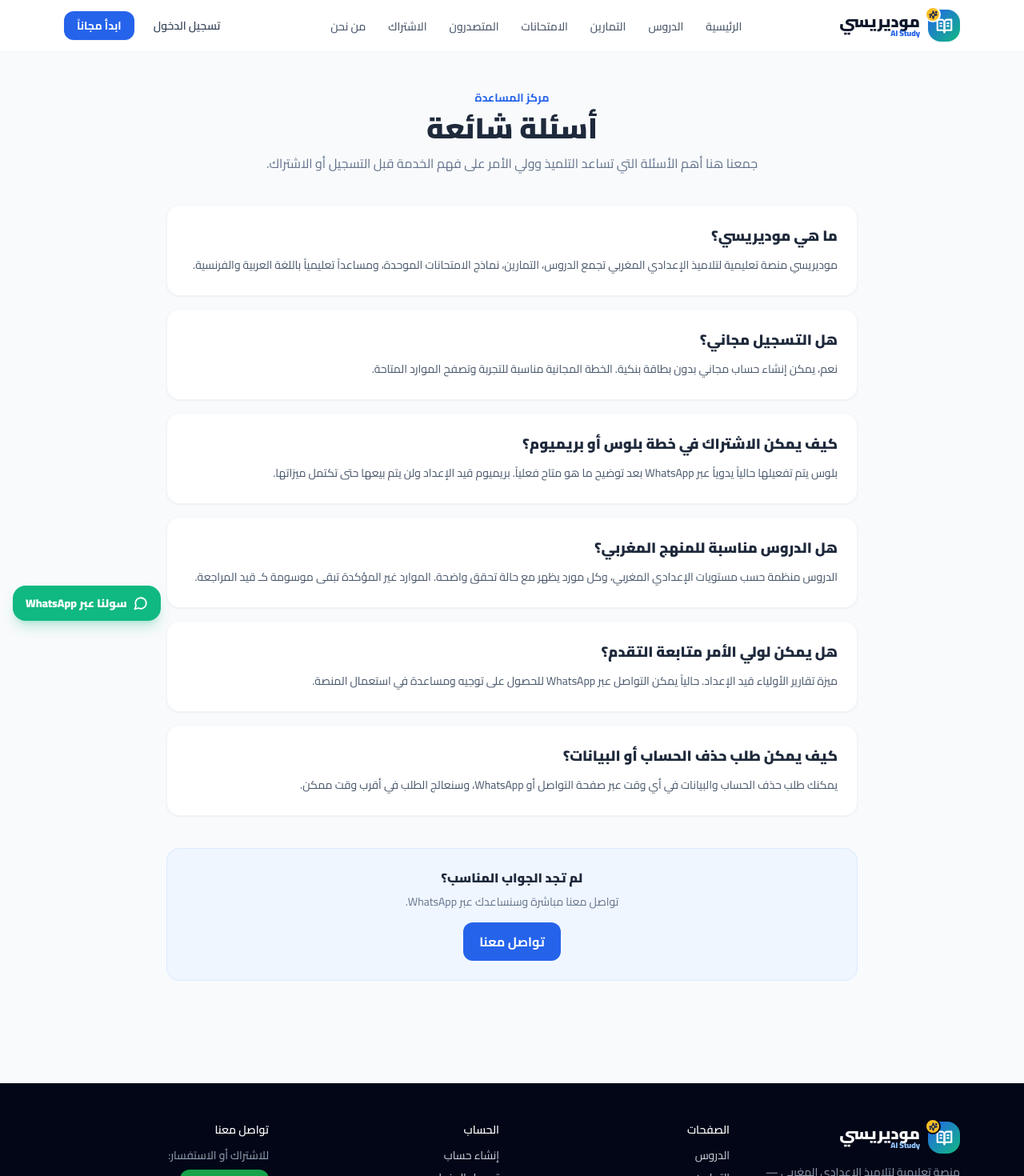
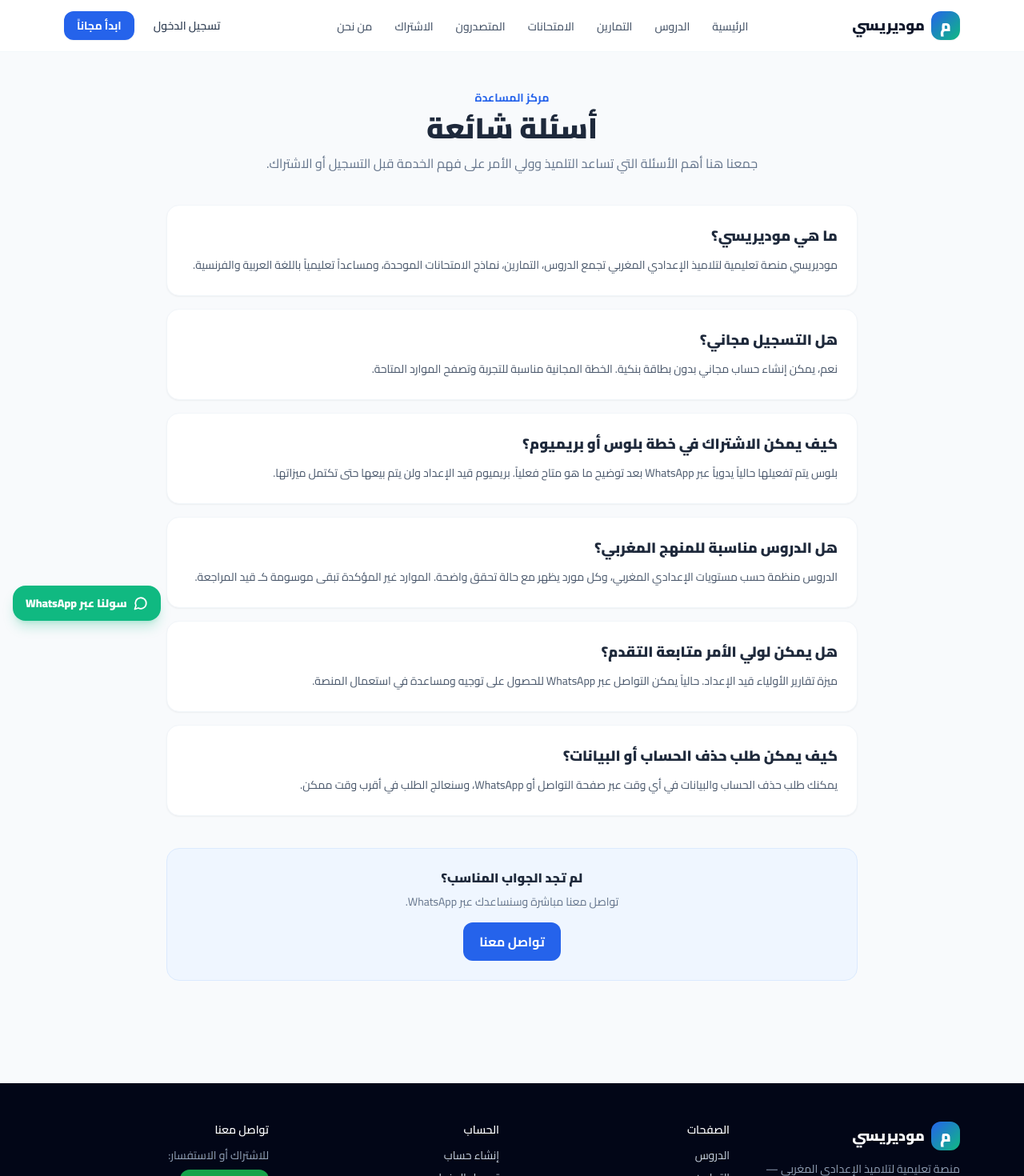
Before and after one commit to anir1977/modarisi, a Next.js app: page /faq in a window 1280 px wide. Shown: the top 1470 px of the page at 80% size. Built offline with nearby package versions, Linux system fonts and the light colour scheme.

Commit message:
Simplify Modarisi logo mark

```diff
--- a/components/Footer.tsx
+++ b/components/Footer.tsx
@@ -1,5 +1,4 @@
 import Link from "next/link";
-import { BookOpenText, Sparkles } from "lucide-react";
 import { whatsappUrl } from "@/lib/contact";
 
 export default function Footer() {
@@ -9,17 +8,11 @@ export default function Footer() {
         <div className="grid grid-cols-1 md:grid-cols-4 gap-8 mb-10">
           {/* Brand */}
           <div className="md:col-span-1">
-            <Link href="/" className="flex items-center gap-2.5 text-white font-black text-xl mb-3">
-              <span className="relative w-10 h-10 rounded-2xl bg-gradient-to-br from-blue-600 to-emerald-500 text-white flex items-center justify-center">
-                <BookOpenText size={21} strokeWidth={2.5} />
-                <span className="absolute -top-1 -left-1 flex h-5 w-5 items-center justify-center rounded-full border-2 border-slate-950 bg-amber-400 text-blue-950">
-                  <Sparkles size={11} strokeWidth={3} />
-                </span>
+            <Link href="/" className="flex items-center gap-2 text-white font-black text-lg mb-3">
+              <span className="w-9 h-9 rounded-xl bg-gradient-to-br from-blue-600 to-emerald-500 text-white flex items-center justify-center text-xl font-black">
+                م
               </span>
-              <span className="leading-none">
-                موديريسي
-                <span className="block text-[10px] font-black text-blue-300">AI Study</span>
-              </span>
+              <span>موديريسي</span>
             </Link>
             <p className="text-sm text-slate-400 leading-relaxed">
               منصة تعليمية لتلاميذ الإعدادي المغربي — دروس، تمارين، امتحانات موحدة، ومساعد تعليمي.
--- a/components/Navbar.tsx
+++ b/components/Navbar.tsx
@@ -3,7 +3,7 @@
 import { useState, useEffect } from "react";
 import Link from "next/link";
 import { usePathname } from "next/navigation";
-import { BookOpenText, Menu, Sparkles, X } from "lucide-react";
+import { Menu, X } from "lucide-react";
 
 const NAV_LINKS = [
   { href: "/", label: "الرئيسية" },
@@ -34,17 +34,11 @@ export default function Navbar() {
     >
       <nav className="max-w-6xl mx-auto px-4 h-16 flex items-center justify-between">
         {/* Logo */}
-        <Link href="/" className="flex items-center gap-2.5 font-black text-xl text-slate-900">
-          <span className="relative w-10 h-10 rounded-2xl flex items-center justify-center shadow-sm bg-gradient-to-br from-blue-600 to-emerald-500 text-white">
-            <BookOpenText size={21} strokeWidth={2.5} />
-            <span className="absolute -top-1 -left-1 flex h-5 w-5 items-center justify-center rounded-full border-2 border-white bg-amber-400 text-blue-950">
-              <Sparkles size={11} strokeWidth={3} />
-            </span>
+        <Link href="/" className="flex items-center gap-2 font-black text-lg text-slate-900">
+          <span className="w-9 h-9 rounded-xl flex items-center justify-center shadow-sm bg-gradient-to-br from-blue-600 to-emerald-500 text-white text-xl font-black">
+            م
           </span>
-          <span className="leading-none">
-            موديريسي
-            <span className="block text-[10px] font-black tracking-normal text-blue-600">AI Study</span>
-          </span>
+          <span>موديريسي</span>
         </Link>
 
         {/* Desktop links */}
```
